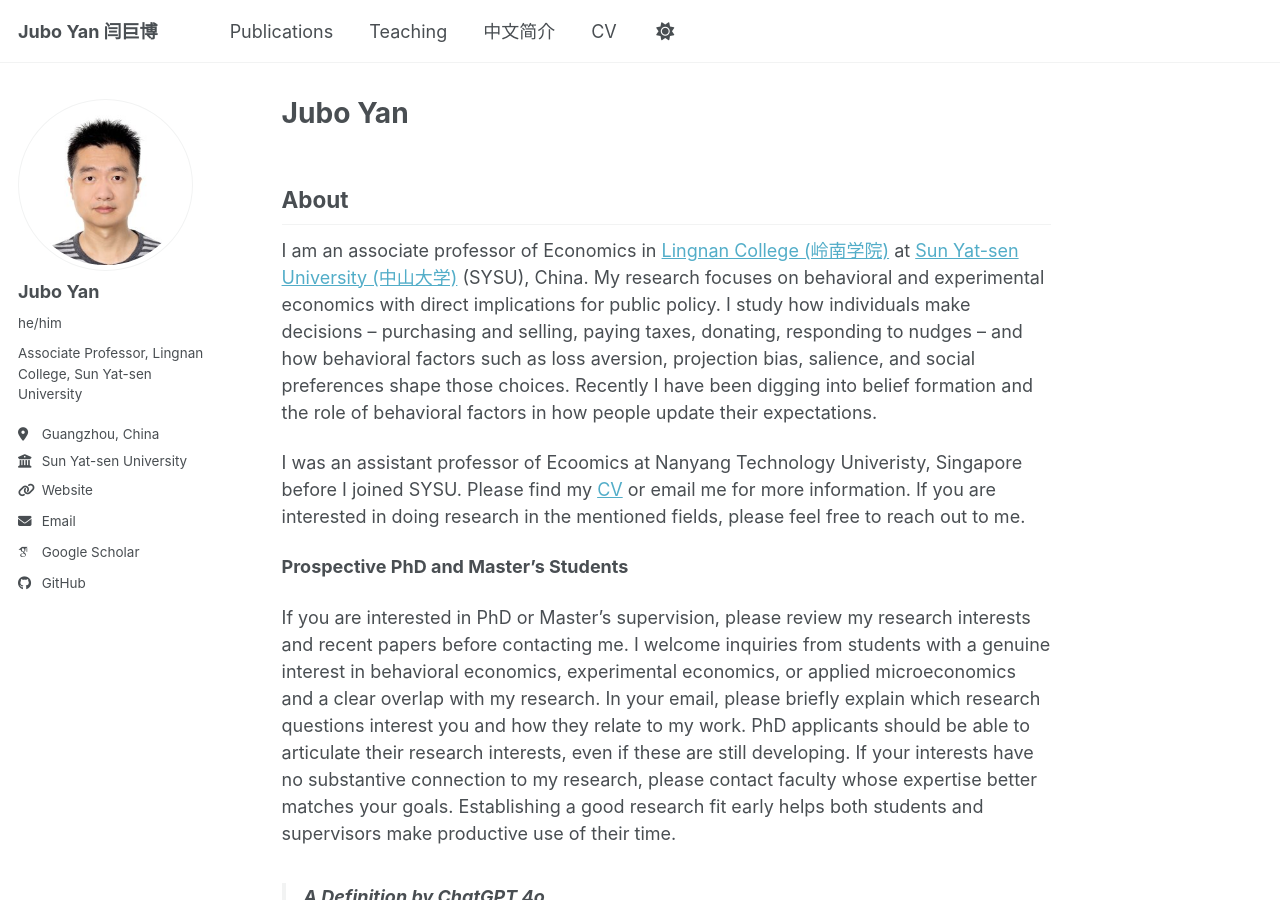
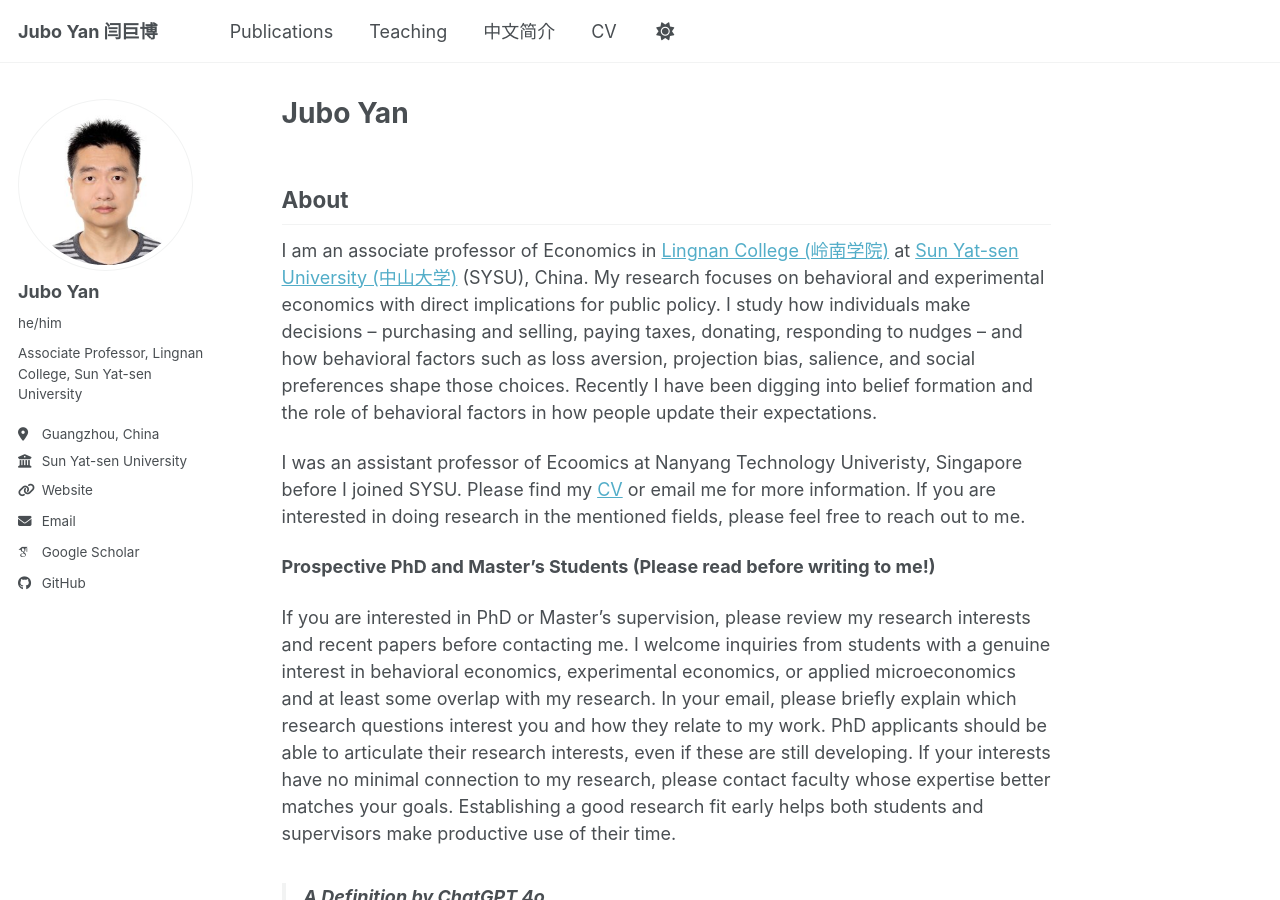
Before and after one commit to xiaogengjacky/xiaogengjacky.github.io, a Jekyll site: the page built from _pages/about.md, in a window 1280 px wide and 900 px high. Built offline with Jekyll 4.4.1, drawn with Linux system fonts in a browser that asks for light colours; some web fonts are replaced; a script bundle is joined from its source files by our own code; library files that are not in the unit come from our copies.

Commit message:
Refine prospective student research-fit wording and heading

```diff
--- a/_pages/about.md
+++ b/_pages/about.md
@@ -15,9 +15,9 @@
 
 I was an assistant professor of Ecoomics at Nanyang Technology Univeristy, Singapore before I joined SYSU. Please find my [CV](https://www.dropbox.com/scl/fi/gmceqk5aiscr01ivp0g2y/juboyan_cv.pdf?rlkey=nev1x2y0s1eqid6rb5y4x3d7g&dl=0){:target="_blank" rel="noopener"} or email me for more information. If you are interested in doing research in the mentioned fields, please feel free to reach out to me.
 
-**Prospective PhD and Master’s Students**
+**Prospective PhD and Master’s Students (Please read before writing to me!)**
 
-If you are interested in PhD or Master’s supervision, please review my research interests and recent papers before contacting me. I welcome inquiries from students with a genuine interest in behavioral economics, experimental economics, or applied microeconomics and a clear overlap with my research. In your email, please briefly explain which research questions interest you and how they relate to my work. PhD applicants should be able to articulate their research interests, even if these are still developing. If your interests have no substantive connection to my research, please contact faculty whose expertise better matches your goals. Establishing a good research fit early helps both students and supervisors make productive use of their time.
+If you are interested in PhD or Master’s supervision, please review my research interests and recent papers before contacting me. I welcome inquiries from students with a genuine interest in behavioral economics, experimental economics, or applied microeconomics and at least some overlap with my research. In your email, please briefly explain which research questions interest you and how they relate to my work. PhD applicants should be able to articulate their research interests, even if these are still developing. If your interests have no minimal connection to my research, please contact faculty whose expertise better matches your goals. Establishing a good research fit early helps both students and supervisors make productive use of their time.
 
 > **A Definition by ChatGPT 4o**
 > 🎢 Rationality? Never Heard of Her
```
